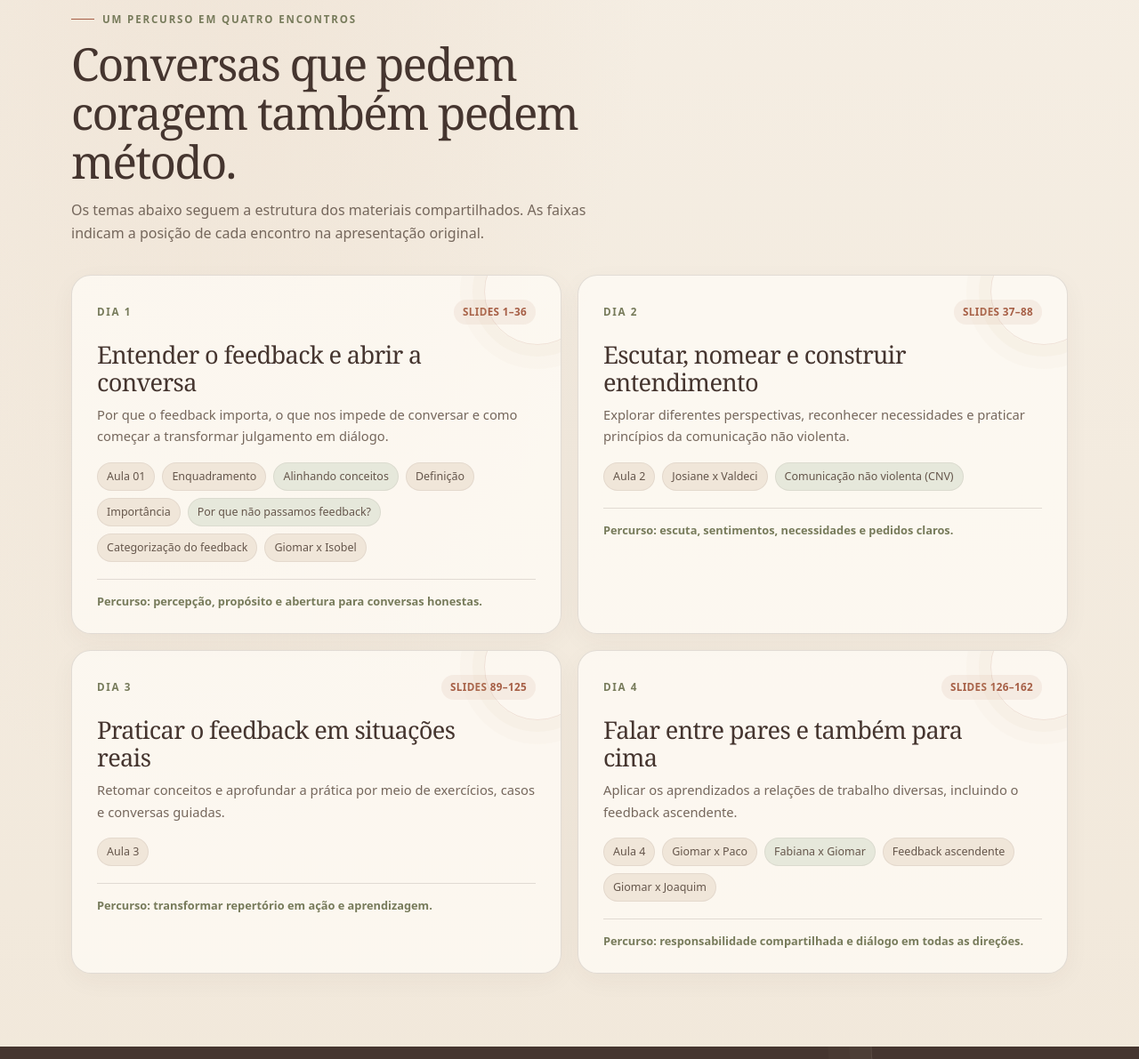
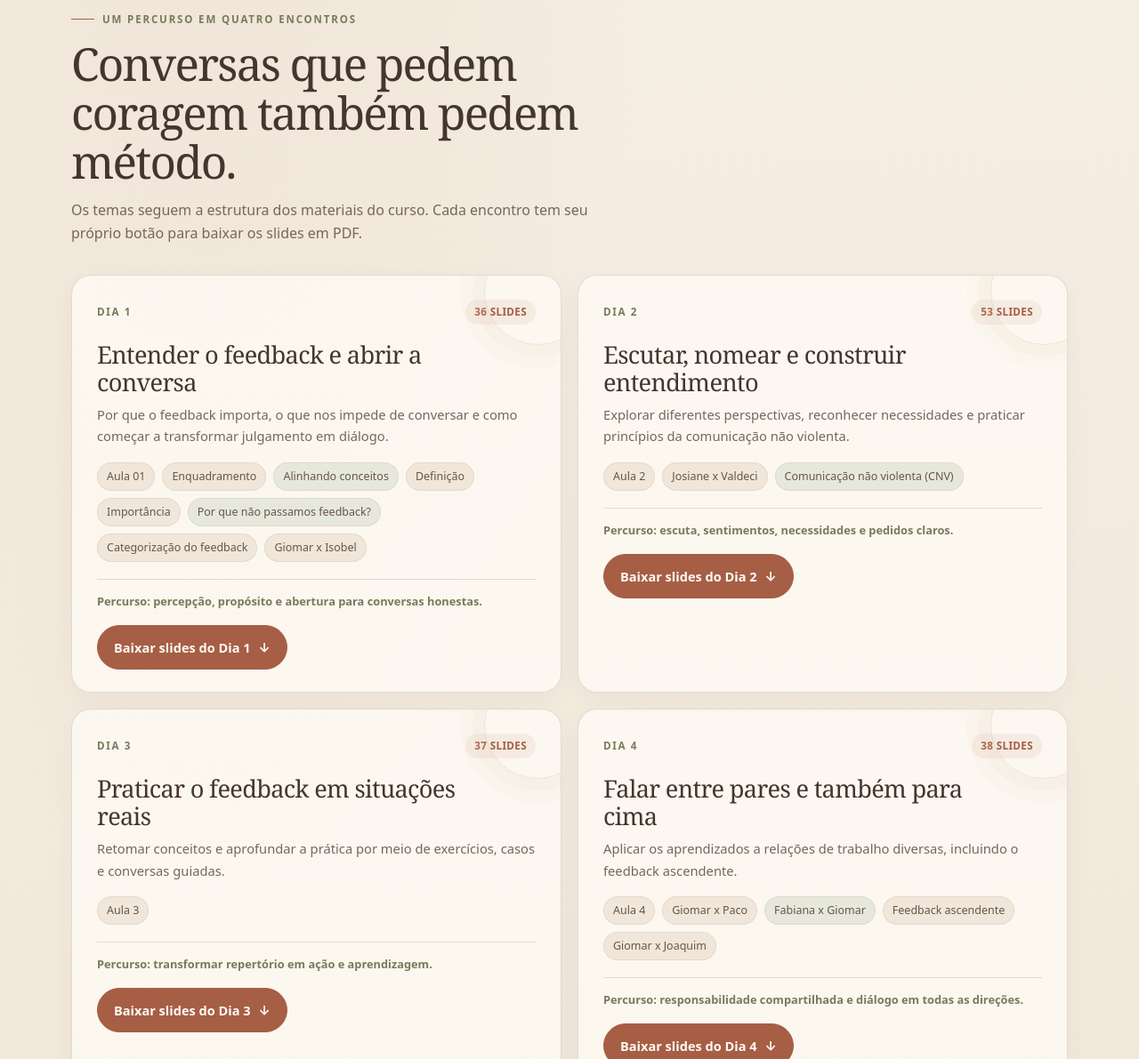
Before and after one commit to andersonjonio-inova/site, a plain HTML site: page deploy/assets/cursos/diga-mesmo-que-doa/portal/index.html in a window 1280 px wide. Shown: the part 869-2060 px from the top of the page at 89% size. Drawn offline with Linux system fonts and the light colour scheme.

Commit message:
Add per-day PDF downloads to Diga mesmo que doa portal

```diff
--- a/deploy/assets/cursos/diga-mesmo-que-doa/portal/index.html
+++ b/deploy/assets/cursos/diga-mesmo-que-doa/portal/index.html
@@ -80,6 +80,7 @@
     .topic-list li{font-size:.78rem;line-height:1.3;color:#65564B;background:#F0E6D9;border:1px solid rgba(69,53,47,.07);padding:7px 10px;border-radius:99px}
     .topic-list li:nth-child(3n){background:#E6E8DB}
     .day-note{margin-top:19px;padding-top:14px;border-top:1px solid var(--line);color:var(--olive);font-size:.8rem;font-weight:650}
+    .day-download{margin-top:16px;position:relative;z-index:1}
     .resources{background:var(--brown);color:var(--paper);position:relative;overflow:hidden}
     .resources:before{content:"";position:absolute;width:420px;height:420px;border-radius:50%;right:-120px;top:-220px;border:1px solid rgba(238,227,211,.13);box-shadow:0 0 0 24px rgba(238,227,211,.025),0 0 0 48px rgba(238,227,211,.02)}
     .resources .section-head{position:relative;z-index:1}
@@ -197,12 +198,12 @@
       <div class="section-head">
         <span class="eyebrow">Um percurso em quatro encontros</span>
         <h2 id="percurso-titulo">Conversas que pedem coragem também pedem método.</h2>
-        <p>Os temas abaixo seguem a estrutura dos materiais compartilhados. As faixas indicam a posição de cada encontro na apresentação original.</p>
+        <p>Os temas seguem a estrutura dos materiais do curso. Cada encontro tem seu próprio botão para baixar os slides em PDF.</p>
       </div>
 
       <div class="days">
         <article class="day-card">
-          <div class="day-kicker"><span>Dia 1</span><span class="range">Slides 1–36</span></div>
+          <div class="day-kicker"><span>Dia 1</span><span class="range">36 slides</span></div>
           <h3>Entender o feedback e abrir a conversa</h3>
           <p>Por que o feedback importa, o que nos impede de conversar e como começar a transformar julgamento em diálogo.</p>
           <ul class="topic-list">
@@ -210,36 +211,40 @@
             <li>Importância</li><li>Por que não passamos feedback?</li><li>Categorização do feedback</li><li>Giomar x Isobel</li>
           </ul>
           <div class="day-note">Percurso: percepção, propósito e abertura para conversas honestas.</div>
+          <a class="button button-primary day-download" href="./slides/slides-dia-01.pdf" download="Diga-mesmo-que-doa-Dia-1.pdf">Baixar slides do Dia 1 <span aria-hidden="true">↓</span></a>
         </article>
 
         <article class="day-card">
-          <div class="day-kicker"><span>Dia 2</span><span class="range">Slides 37–88</span></div>
+          <div class="day-kicker"><span>Dia 2</span><span class="range">53 slides</span></div>
           <h3>Escutar, nomear e construir entendimento</h3>
           <p>Explorar diferentes perspectivas, reconhecer necessidades e praticar princípios da comunicação não violenta.</p>
           <ul class="topic-list">
             <li>Aula 2</li><li>Josiane x Valdeci</li><li>Comunicação não violenta (CNV)</li>
           </ul>
           <div class="day-note">Percurso: escuta, sentimentos, necessidades e pedidos claros.</div>
+          <a class="button button-primary day-download" href="./slides/slides-dia-02.pdf" download="Diga-mesmo-que-doa-Dia-2.pdf">Baixar slides do Dia 2 <span aria-hidden="true">↓</span></a>
         </article>
 
         <article class="day-card">
-          <div class="day-kicker"><span>Dia 3</span><span class="range">Slides 89–125</span></div>
+          <div class="day-kicker"><span>Dia 3</span><span class="range">37 slides</span></div>
           <h3>Praticar o feedback em situações reais</h3>
           <p>Retomar conceitos e aprofundar a prática por meio de exercícios, casos e conversas guiadas.</p>
           <ul class="topic-list">
             <li>Aula 3</li>
           </ul>
           <div class="day-note">Percurso: transformar repertório em ação e aprendizagem.</div>
+          <a class="button button-primary day-download" href="./slides/slides-dia-03.pdf" download="Diga-mesmo-que-doa-Dia-3.pdf">Baixar slides do Dia 3 <span aria-hidden="true">↓</span></a>
         </article>
 
         <article class="day-card">
-          <div class="day-kicker"><span>Dia 4</span><span class="range">Slides 126–162</span></div>
+          <div class="day-kicker"><span>Dia 4</span><span class="range">38 slides</span></div>
           <h3>Falar entre pares e também para cima</h3>
           <p>Aplicar os aprendizados a relações de trabalho diversas, incluindo o feedback ascendente.</p>
           <ul class="topic-list">
             <li>Aula 4</li><li>Giomar x Paco</li><li>Fabiana x Giomar</li><li>Feedback ascendente</li><li>Giomar x Joaquim</li>
           </ul>
           <div class="day-note">Percurso: responsabilidade compartilhada e diálogo em todas as direções.</div>
+          <a class="button button-primary day-download" href="./slides/slides-dia-04.pdf" download="Diga-mesmo-que-doa-Dia-4.pdf">Baixar slides do Dia 4 <span aria-hidden="true">↓</span></a>
         </article>
       </div>
     </section>
@@ -253,9 +258,9 @@
         </div>
         <div class="resource-row">
           <article class="resource-card">
-            <h3>Slides dos encontros</h3>
-            <p>A apresentação original está organizada por temas e inclui os quatro dias. Os recortes específicos de cada encontro serão disponibilizados nesta área.</p>
-            <span class="soon"><i aria-hidden="true"></i> Arquivos por dia em preparação</span>
+            <h3>Slides dos encontros em PDF</h3>
+            <p>Os quatro arquivos estão separados por dia. Use o botão do encontro correspondente para baixar a apresentação.</p>
+            <a class="button button-light" href="#percurso">Ver os encontros <span aria-hidden="true">↑</span></a>
           </article>
           <article class="resource-card">
             <h3>Cora</h3>
```
Also changed, not shown: 4 other files.
